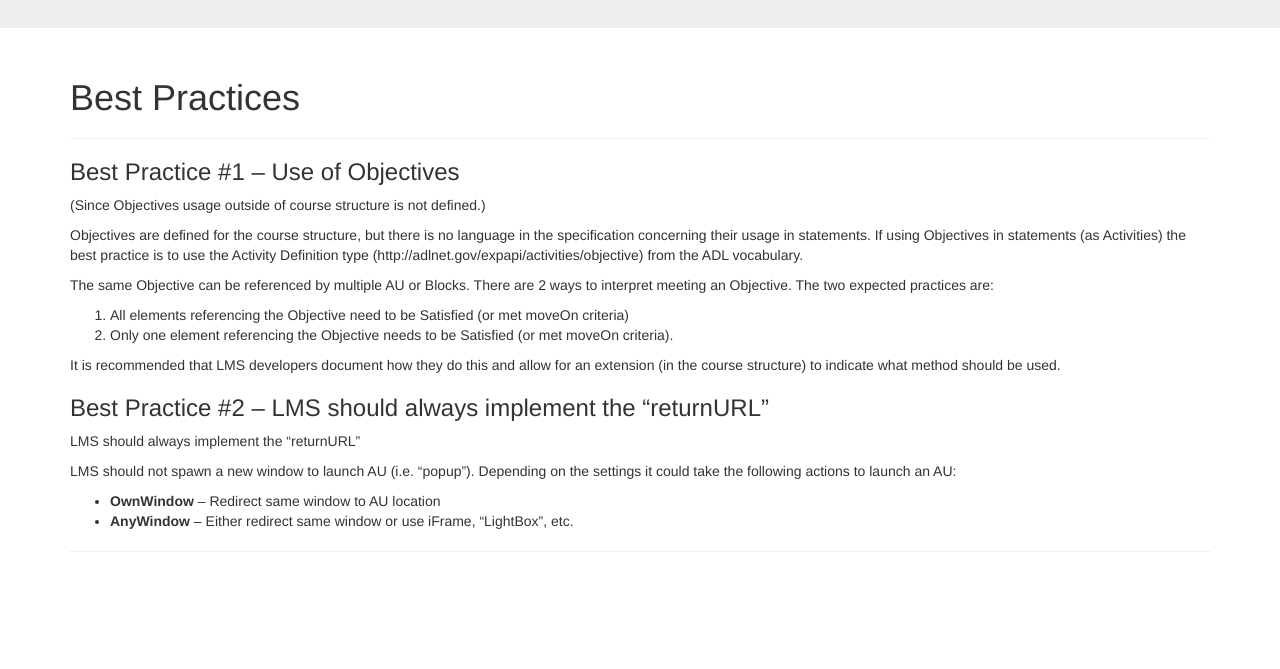
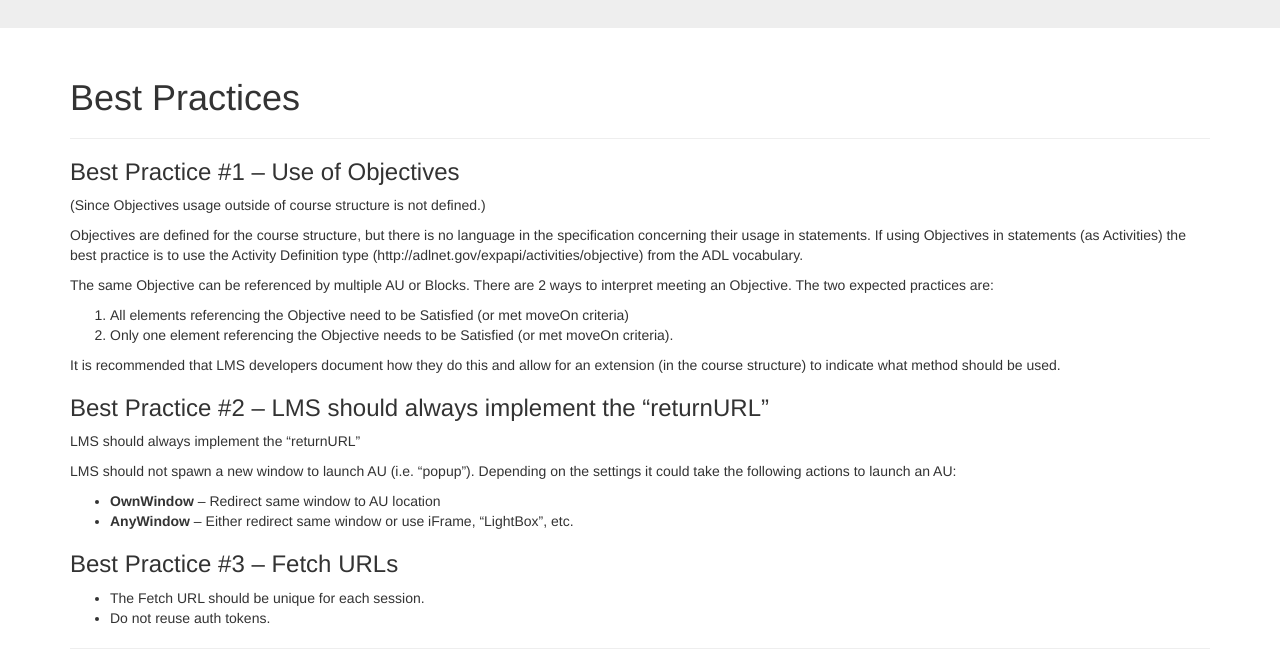
Before and after one commit to AICC/CMI-5_Spec_Current, a Jekyll site: the page built from best_practices/index.md, in a window 1280 px wide and 1087 px high. Shown: the part 418-1087 px from the top of the window. Built offline with Jekyll 4.4.1, drawn with Linux system fonts in a browser that asks for light colours.

Commit message:
Add fetch URL best practices

```diff
--- a/best_practices/index.md
+++ b/best_practices/index.md
@@ -28,4 +28,9 @@ LMS should not spawn a new window to launch AU (i.e. “popup”). Depending on
 * **OwnWindow** – Redirect same window to AU location
 * **AnyWindow** – Either redirect same window or use iFrame, “LightBox”, etc.
 
+### Best Practice #{% increment bpCount %} – Fetch URLs
+
+* The Fetch URL should be unique for each session.
+* Do not reuse auth tokens.
+
 ------
```
